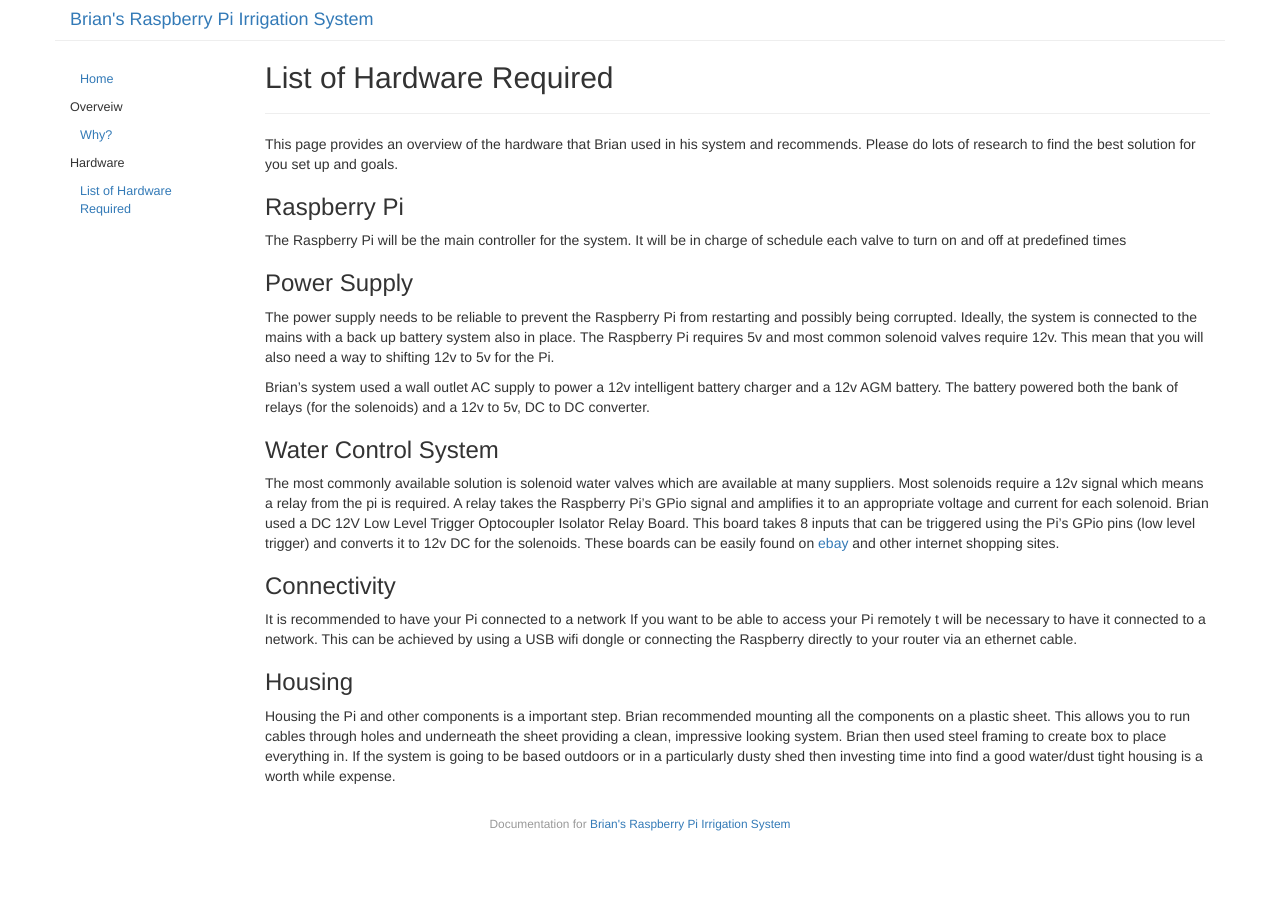
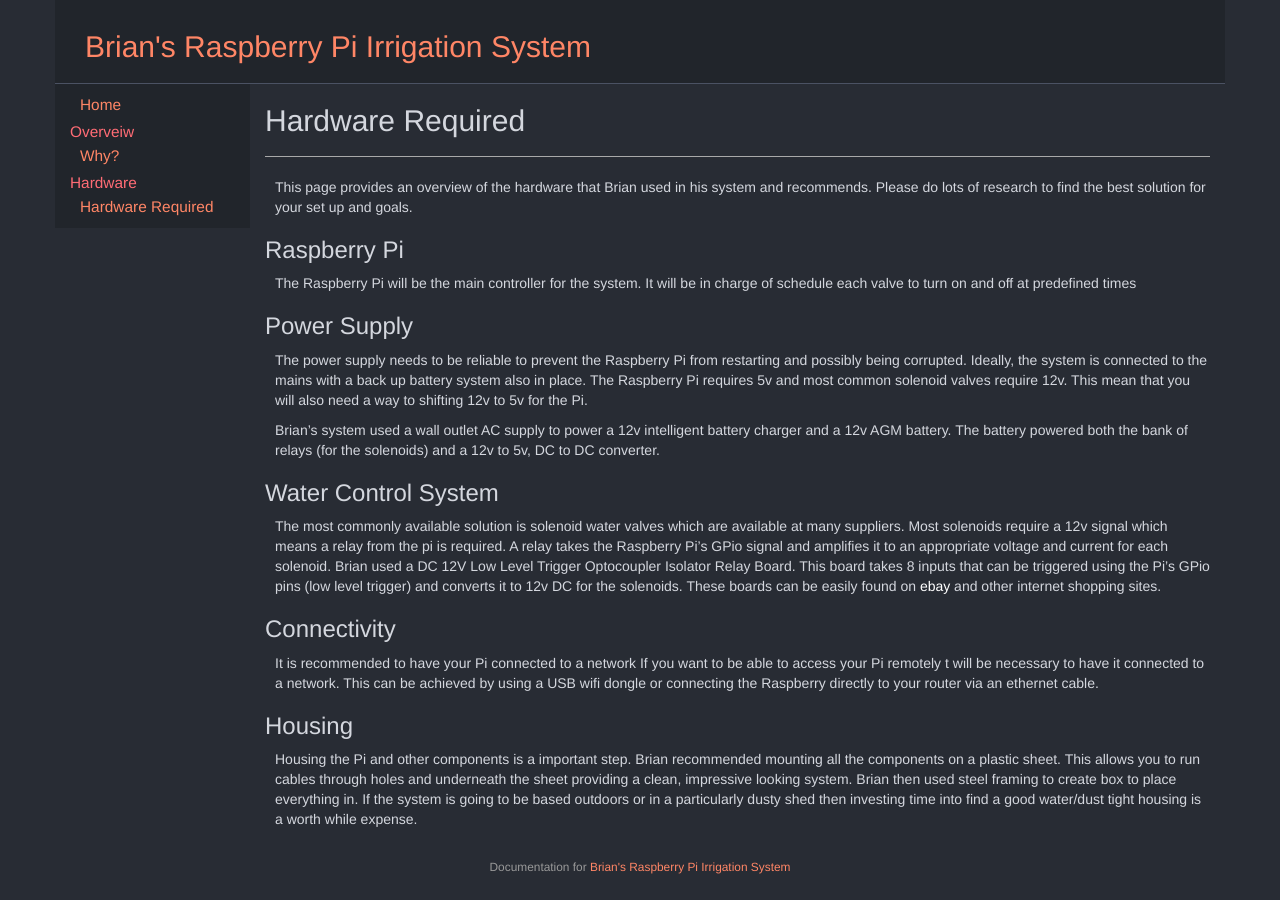
Before and after one commit to FabLabWgtn/BRPIIS, a Jekyll site: the page built from docs/_posts/2016-11-30-listofhardware.md, in a window 1280 px wide. Built offline with Jekyll 4.4.1, drawn with Linux system fonts in a browser that asks for light colours.

Commit message:
Changed ALL the css :)

```diff
--- a/docs/_includes/header.html
+++ b/docs/_includes/header.html
@@ -1,3 +1,3 @@
-<h4><a class="brand" href="{{ site.baseurl }}/">{{ site.title }}</a>
+<h2><a class="brand" href="{{ site.baseurl }}/">{{ site.title }}</a>
     {% if site.subtitle %}<small>{{ site.subtitle }}</small>{% endif %}
-</h4>
+</h2>
--- a/docs/_posts/2016-11-30-listofhardware.md
+++ b/docs/_posts/2016-11-30-listofhardware.md
@@ -1,13 +1,13 @@
 ---
 layout: page
 categories: hardware
-title: "List of Hardware Required"
+title: "Hardware Required"
 subtitle: ""
 date: 2016-11-30 12:45:00 + 1300
 ---
 
 This page provides an overview of the hardware that Brian used in his system and recommends.
-Please do lots of research to find the best solution for you set up and goals.
+Please do lots of research to find the best solution for your set up and goals.
 
 ### Raspberry Pi
 The Raspberry Pi will be the main controller for the system. It will be in charge of schedule each valve to turn on and off at predefined times
--- a/docs/css/main.css
+++ b/docs/css/main.css
@@ -1,6 +1,11 @@
+html {
+
+}
 body {
     font-weight: 400;
-    text-shadow: 0 1px 1px rgba(255, 255, 255, 0.7);
+    /* text-shadow: 0 0.5px 0.5px grey; */
+    background-color: #282c34;
+    color: hsl(219, 13%, 85%);
 }
 
 pre, code, pre code {
@@ -8,6 +13,7 @@ pre, code, pre code {
     border-radius: 0;
     background-color: #f9f9f9;
     font-size: 0.85em;
+
 }
 
 .highlight {
@@ -23,12 +29,21 @@ code {
 }
 
 #header {
-    border-bottom: 1px solid #eee;
-    margin-bottom: 20px;
+    border-bottom: 1px solid #4b5263;
+    padding: 10px;
+    background-color: #21252b;
 }
 
 #header a:hover {
     text-decoration: none;
+}
+
+#header a {
+    margin: 20px;
+}
+
+#header h3 {
+  margin-top: 10px;
 }
 
 #footer {
@@ -42,13 +57,17 @@ code {
     margin-top: 0;
 }
 
-#content > .page-header:first-child h2 {
+/*#content > .page-header:first-child h2 {
     margin-top: 0;
+}*/
+
+.page-header {
+    border-bottom: 1px solid darkgrey;
 }
 
-
 #navigation {
-    font-size: 0.9em;
+    font-size: 1.1em;
+    background-color: #21252b;
 }
 
 #navigation li a {
@@ -56,9 +75,16 @@ code {
     padding-right: 10px;
 }
 
+#navigation li a:hover {
+    background-color: transparent;
+}
+
 #navigation .nav-header {
     padding-left: 0;
     padding-right: 0;
+    margin-bottom: -8px;
+    margin-top: -5px;
+    color: rgb(255, 108, 117);
 }
 
 body.rtl {
@@ -92,3 +118,25 @@ td, th {
   padding: .25rem .5rem;
   border: 1px solid #e5e5e5;
 }
+
+a {
+  color: rgb(255, 134, 102);
+}
+
+a:hover {
+  color: rgb(255, 150, 80);
+  text-decoration: none;
+}
+
+a:visted {
+  color: orange;
+  text-decoration: none;
+}
+
+p {
+  margin-left: 10px;
+}
+
+p a {
+  color: white;
+}
```
Also changed, not shown: docs/index.md (+1 -0 lines).
